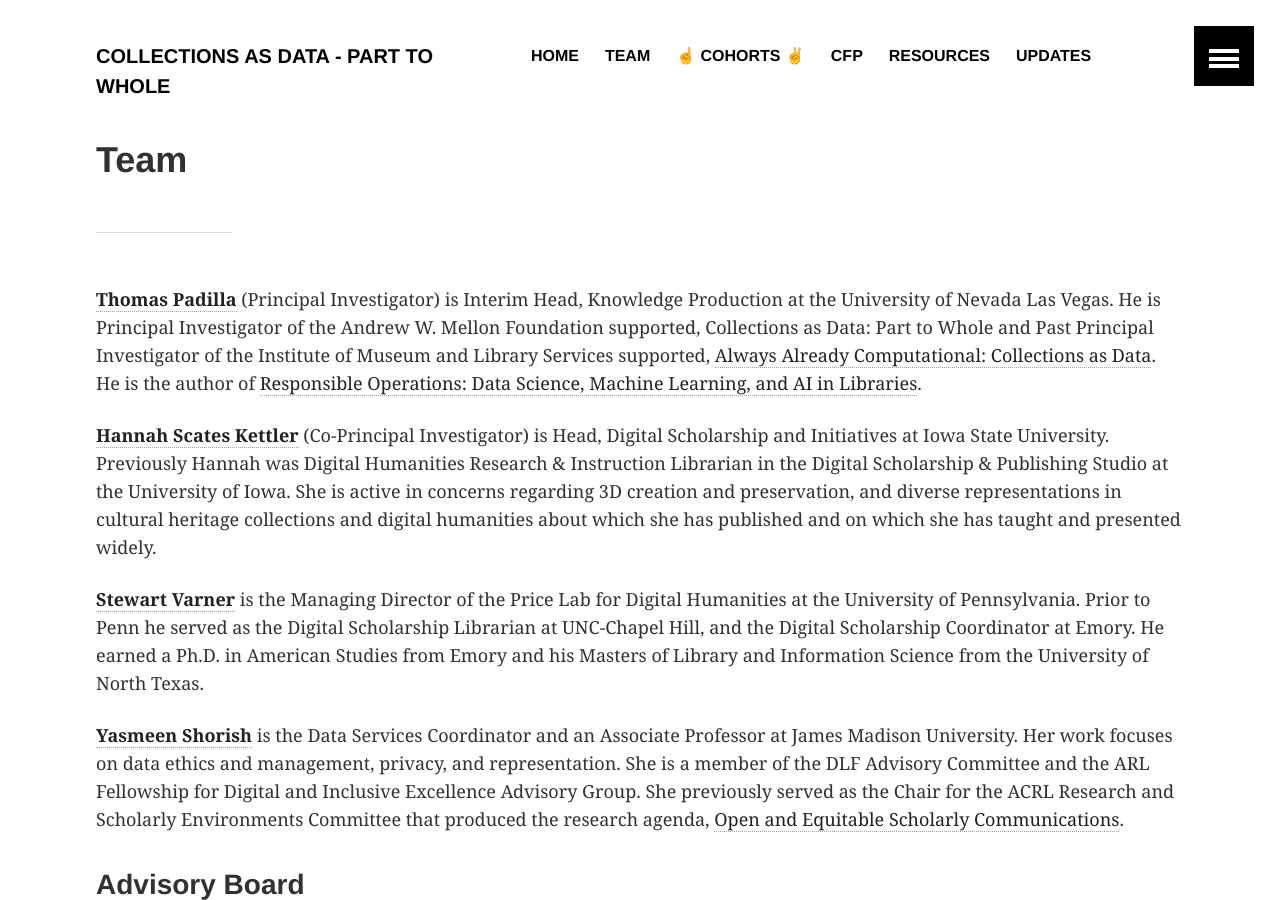
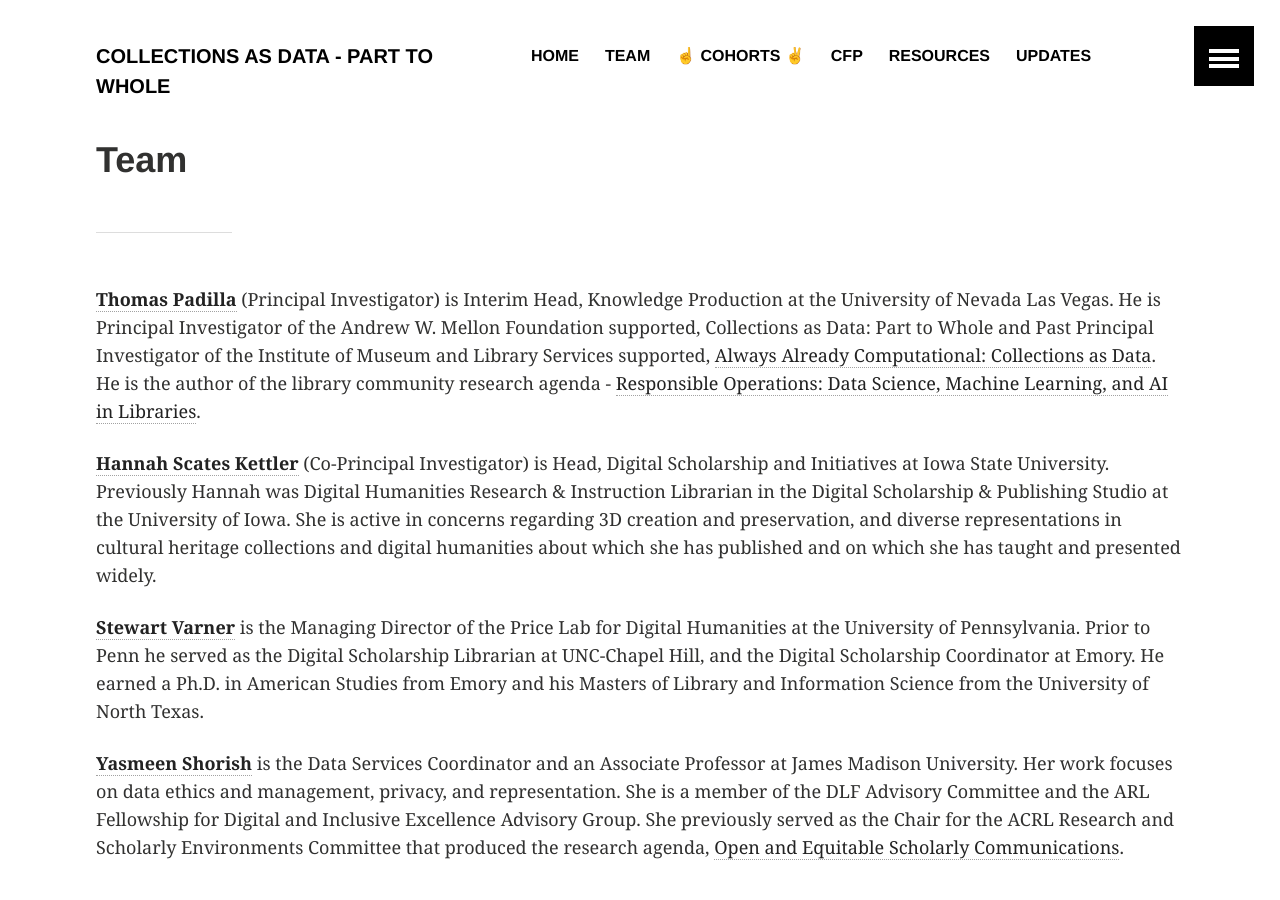
Before and after one commit to collectionsasdata/part2whole, a Jekyll site: the page built from team.md, in a window 1280 px wide and 900 px high. Built offline with Jekyll 4.4.1, drawn with Linux system fonts in a browser that asks for light colours.

Commit message:
Update team.md

```diff
--- a/team.md
+++ b/team.md
@@ -3,7 +3,7 @@ layout: archive
 title:  "Team"
 ---
 ---
-[**Thomas Padilla**](http://www.thomaspadilla.org/) (Principal Investigator) is Interim Head, Knowledge Production at the University of Nevada Las Vegas. He is Principal Investigator of the Andrew W. Mellon Foundation supported, Collections as Data: Part to Whole and Past Principal Investigator of the Institute of Museum and Library Services supported, [Always Already Computational: Collections as Data](https://collectionsasdata.github.io/). He is the author of [Responsible Operations: Data Science, Machine Learning, and AI in Libraries](http://oc.lc/responsibleoperations).
+[**Thomas Padilla**](http://www.thomaspadilla.org/) (Principal Investigator) is Interim Head, Knowledge Production at the University of Nevada Las Vegas. He is Principal Investigator of the Andrew W. Mellon Foundation supported, Collections as Data: Part to Whole and Past Principal Investigator of the Institute of Museum and Library Services supported, [Always Already Computational: Collections as Data](https://collectionsasdata.github.io/). He is the author of the library community research agenda - [Responsible Operations: Data Science, Machine Learning, and AI in Libraries](http://oc.lc/responsibleoperations).
 
 [**Hannah Scates Kettler**](https://hannahscateskettler.com/) (Co-Principal Investigator) is Head, Digital Scholarship and Initiatives at Iowa State University. Previously Hannah was Digital Humanities Research & Instruction Librarian in the Digital Scholarship & Publishing Studio at the University of Iowa. She is active in concerns regarding 3D creation and preservation, and diverse representations in cultural heritage collections and digital humanities about which she has published and on which she has taught and presented widely.
 
```
